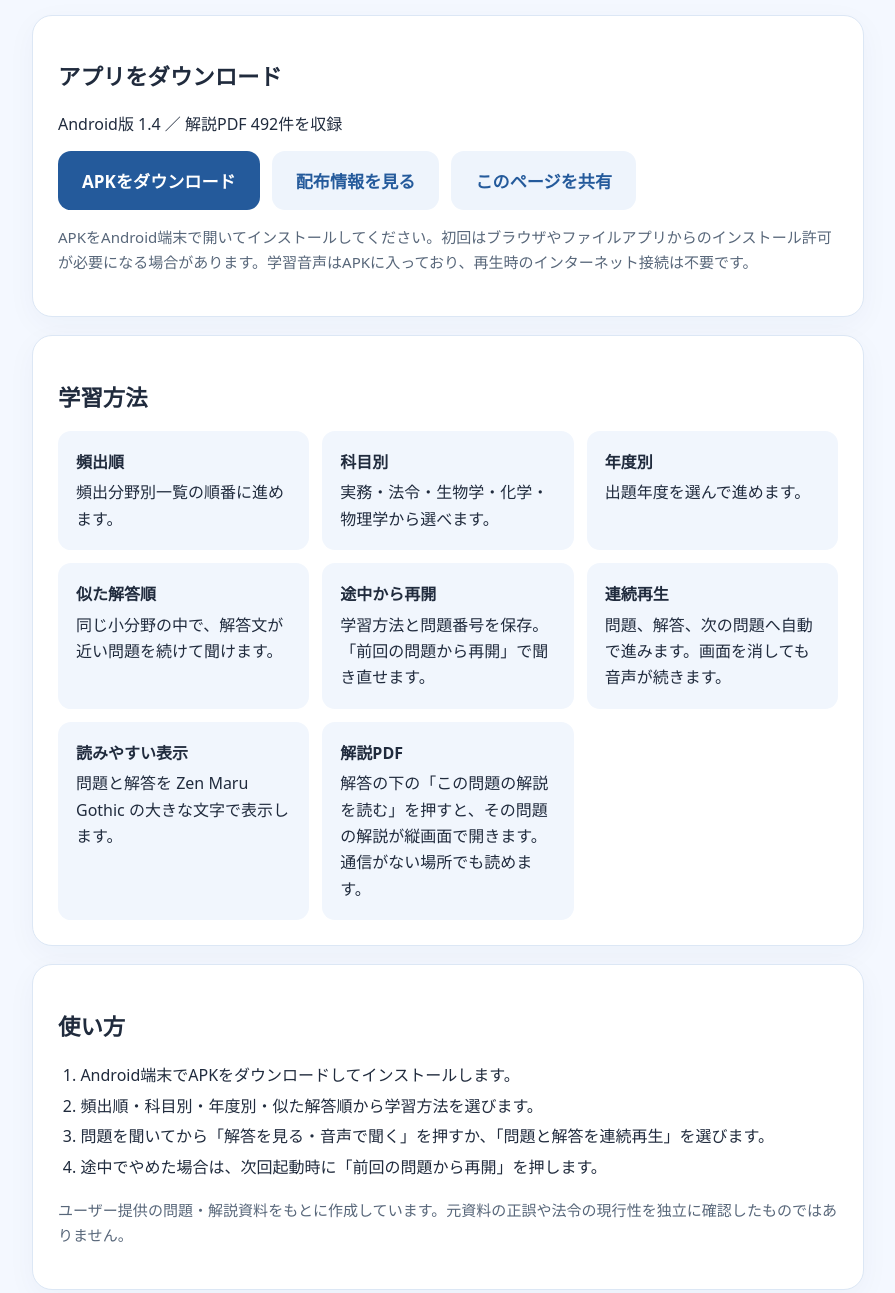
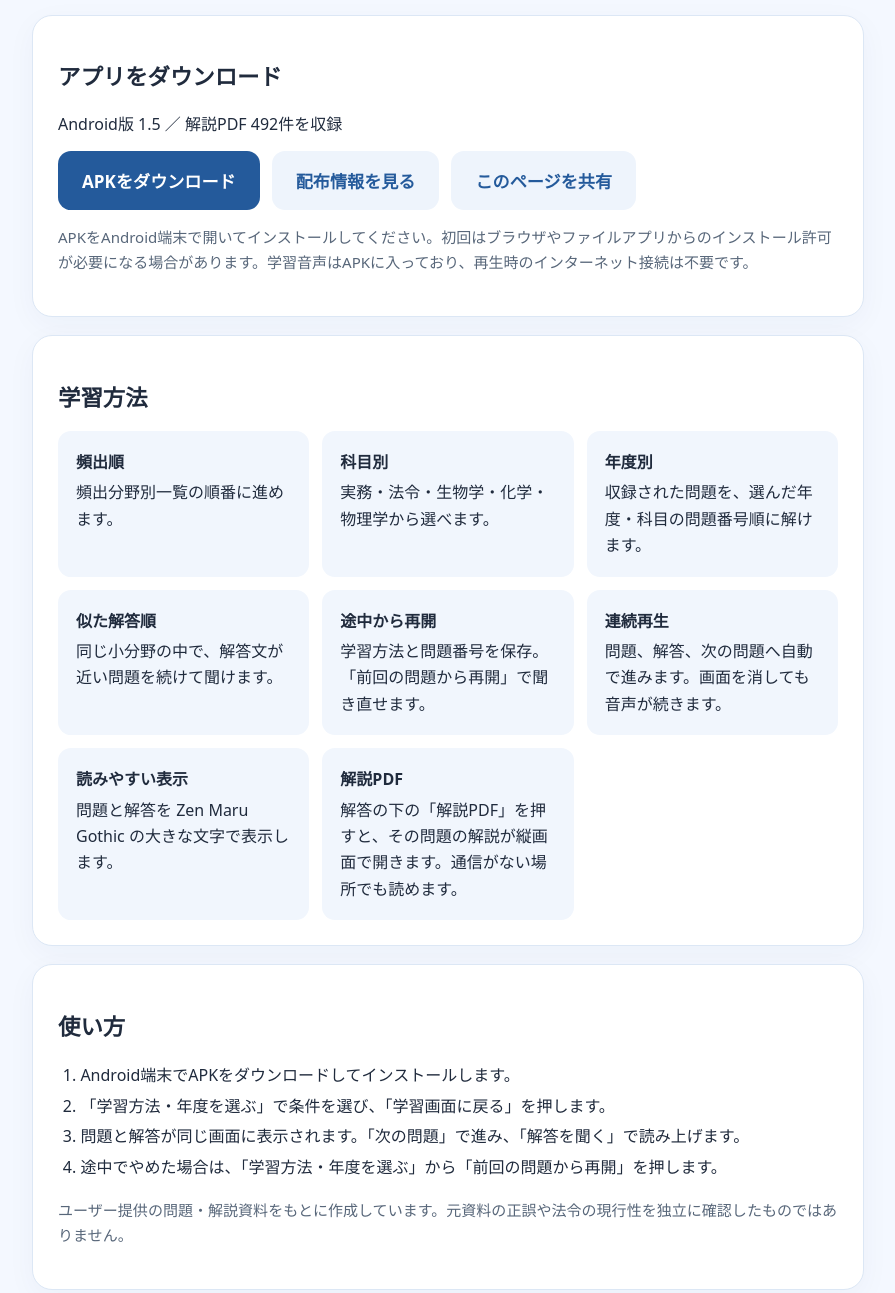
Before and after one commit to ZAKKAZKAZ/ri-exam-audio, a plain HTML site: page index.html in a window 1280 px wide. Shown: the part 339-1632 px from the top of the page, without its empty margins (192-1087 px from the left). Drawn offline with Linux system fonts and the light colour scheme.

Commit message:
Update RI study and exam order instructions for 1.5

```diff
--- a/index.html
+++ b/index.html
@@ -29,7 +29,7 @@
   </header>
   <section class="card">
     <h2>アプリをダウンロード</h2>
-    <p>Android版 1.4 ／ 解説PDF 492件を収録</p>
+    <p>Android版 1.5 ／ 解説PDF 492件を収録</p>
     <div class="actions">
       <a class="button" href="https://github.com/ZAKKAZKAZ/ri-exam-audio/releases/download/v1.1/RI_Kakomon_Audio_1.1.apk">APKをダウンロード</a>
       <a class="button secondary" href="https://github.com/ZAKKAZKAZ/ri-exam-audio/releases/tag/v1.1">配布情報を見る</a>
@@ -42,21 +42,21 @@
     <div class="grid">
       <div><strong>頻出順</strong>頻出分野別一覧の順番に進めます。</div>
       <div><strong>科目別</strong>実務・法令・生物学・化学・物理学から選べます。</div>
-      <div><strong>年度別</strong>出題年度を選んで進めます。</div>
+      <div><strong>年度別</strong>収録された問題を、選んだ年度・科目の問題番号順に解けます。</div>
       <div><strong>似た解答順</strong>同じ小分野の中で、解答文が近い問題を続けて聞けます。</div>
       <div><strong>途中から再開</strong>学習方法と問題番号を保存。「前回の問題から再開」で聞き直せます。</div>
       <div><strong>連続再生</strong>問題、解答、次の問題へ自動で進みます。画面を消しても音声が続きます。</div>
       <div><strong>読みやすい表示</strong>問題と解答を Zen Maru Gothic の大きな文字で表示します。</div>
-      <div><strong>解説PDF</strong>解答の下の「この問題の解説を読む」を押すと、その問題の解説が縦画面で開きます。通信がない場所でも読めます。</div>
+      <div><strong>解説PDF</strong>解答の下の「解説PDF」を押すと、その問題の解説が縦画面で開きます。通信がない場所でも読めます。</div>
     </div>
   </section>
   <section class="card">
     <h2>使い方</h2>
     <ol>
       <li>Android端末でAPKをダウンロードしてインストールします。</li>
-      <li>頻出順・科目別・年度別・似た解答順から学習方法を選びます。</li>
-      <li>問題を聞いてから「解答を見る・音声で聞く」を押すか、「問題と解答を連続再生」を選びます。</li>
-      <li>途中でやめた場合は、次回起動時に「前回の問題から再開」を押します。</li>
+      <li>「学習方法・年度を選ぶ」で条件を選び、「学習画面に戻る」を押します。</li>
+      <li>問題と解答が同じ画面に表示されます。「次の問題」で進み、「解答を聞く」で読み上げます。</li>
+      <li>途中でやめた場合は、「学習方法・年度を選ぶ」から「前回の問題から再開」を押します。</li>
     </ol>
     <p class="meta">ユーザー提供の問題・解説資料をもとに作成しています。元資料の正誤や法令の現行性を独立に確認したものではありません。</p>
   </section>
```
